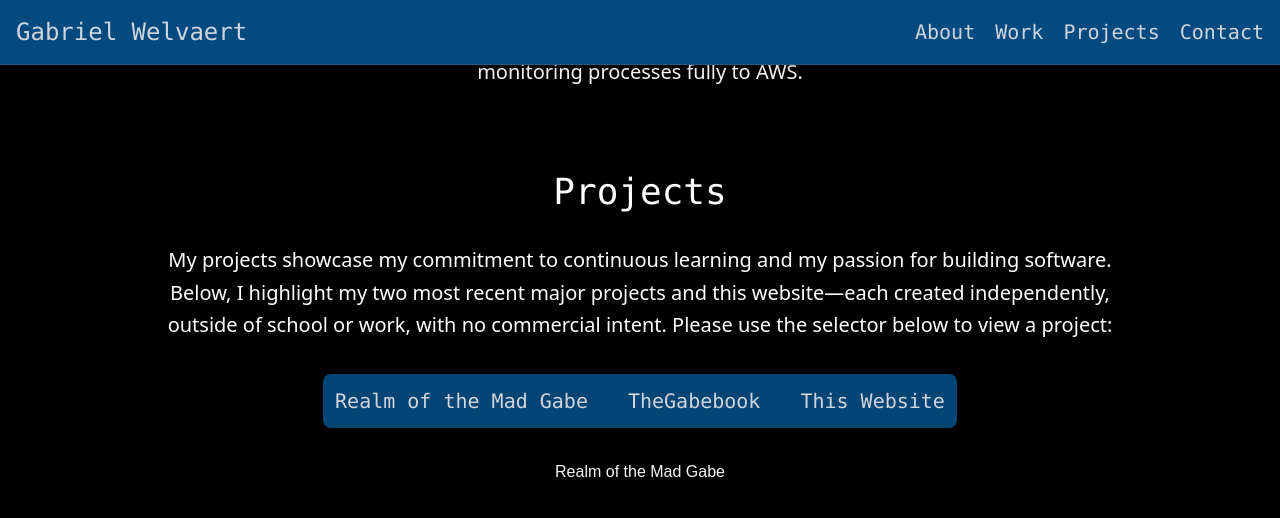
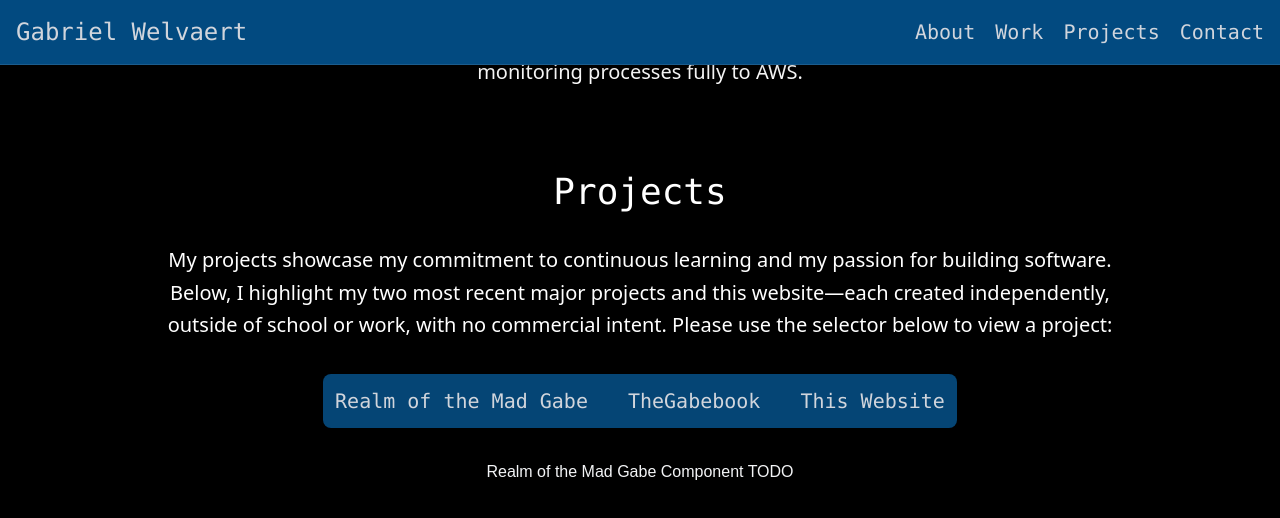
Before and after one commit to GabrielWelvaert/portfolio-website, a React (Vite) app: page /#home in a window 1280 px wide. Both pictures are taken after a click on the button "Realm of the Mad Gabe". Shown: the part 2583-3101 px from the top of the page. Built offline with nearby package versions, Linux system fonts and the light colour scheme.

Commit message:
project comps

```diff
--- a/src/components/About.jsx
+++ b/src/components/About.jsx
@@ -41,6 +41,7 @@ export const About = () => {
                     Currently living in Southeastern Virginia – open to remote work or relocation.
                 </div>
                 <div className="passage-text">
+                    {/* TODO make a separate component here for mobile users since HoverImage wont work for them? */}
                     I enjoy <HoverImage text="cooking" images={["IMG_0018.JPEG", "IMG_0283.JPEG", "IMG_0394.JPEG", "IMG_0499.JPEG", "IMG_0591.JPEG", "IMG_7487.JPEG", "IMG_7883.JPEG", "IMG_8557.JPEG", "IMG_8998.JPEG"]}></HoverImage>,&nbsp;
                             <HoverImage text="the outdoors" images={["IMG_0716.JPEG", "IMG_0843.JPEG", "IMG_3912.JPEG", "IMG_4423.JPEG", "IMG_4709.JPEG", "IMG_6528.JPEG", "IMG_6576.JPEG", "IMG_8193.JPEG", "IMG_8301.JPEG"]}></HoverImage>,&nbsp;
                             <HoverImage text="traveling" images={["00025.jpg", "IMG_0791.JPEG", "IMG_1071.JPEG", "IMG_1734_000.jpg", "IMG_1750.JPEG", "IMG_4371.JPEG", "IMG_5589.JPEG", "IMG_8040.JPEG", "IMG_8154.JPEG"]}></HoverImage>,&nbsp;and&nbsp;
--- /dev/null
+++ b/src/components/Gabebook.jsx
@@ -0,0 +1,6 @@
+
+export const Gabebook = () => {
+    return (
+        <div>TheGabebook Component TODO</div>
+    )
+}
--- a/src/components/HoverImage.jsx
+++ b/src/components/HoverImage.jsx
@@ -27,5 +27,4 @@ export const HoverImage = ({text, images}) => {
             )}
         </div>
     );
-
 }
--- a/src/components/Projects.jsx
+++ b/src/components/Projects.jsx
@@ -1,8 +1,21 @@
 import { useState } from "react";
 import { ButtonSelector } from "./ButtonSelector";
+import { Rotmgabe } from "./Rotmgabe";
+import { Gabebook } from "./Gabebook";
+import { Thiswebsite } from "./Thiswebsite";
 
 export const Projects = () => {
     const [project, setProject] = useState("");
+    const projects = ["Realm of the Mad Gabe", "TheGabebook", "This Website"];
+    let content;
+    if(project === projects[0]){
+        content = <Rotmgabe></Rotmgabe>
+    } else if(project === projects[1]){
+        content = <Gabebook></Gabebook>
+    } else if(project === projects[2]){
+        content = <Thiswebsite></Thiswebsite>
+    }
+
     return (
         <>
             <div id="projects" className="non-centered-scrollable-section page-content-container-1000">
@@ -11,12 +24,12 @@ export const Projects = () => {
                     My projects showcase my commitment to continuous learning and my passion for building software. Below, I highlight my two most recent major projects and this website—each created independently, outside of school or work, with no commercial intent. Please use the selector below to view a project:
                 </div>
                 <ButtonSelector
-                    options={["Realm of the Mad Gabe", "TheGabebook", "This Website"]}
+                    options={projects}
                     selected={project}
                     callback={setProject}
                 ></ButtonSelector>
                 <div>
-                    {project || "not shit"}
+                    {content}
                 </div>
             </div>
         </>
--- /dev/null
+++ b/src/components/Rotmgabe.jsx
@@ -0,0 +1,6 @@
+
+export const Rotmgabe = () => {
+    return (
+        <div>Realm of the Mad Gabe Component TODO</div>
+    )
+}
--- /dev/null
+++ b/src/components/Thiswebsite.jsx
@@ -0,0 +1,6 @@
+
+export const Thiswebsite = () => {
+    return (
+        <div>This Website Component TODO</div>
+    )
+}
```
